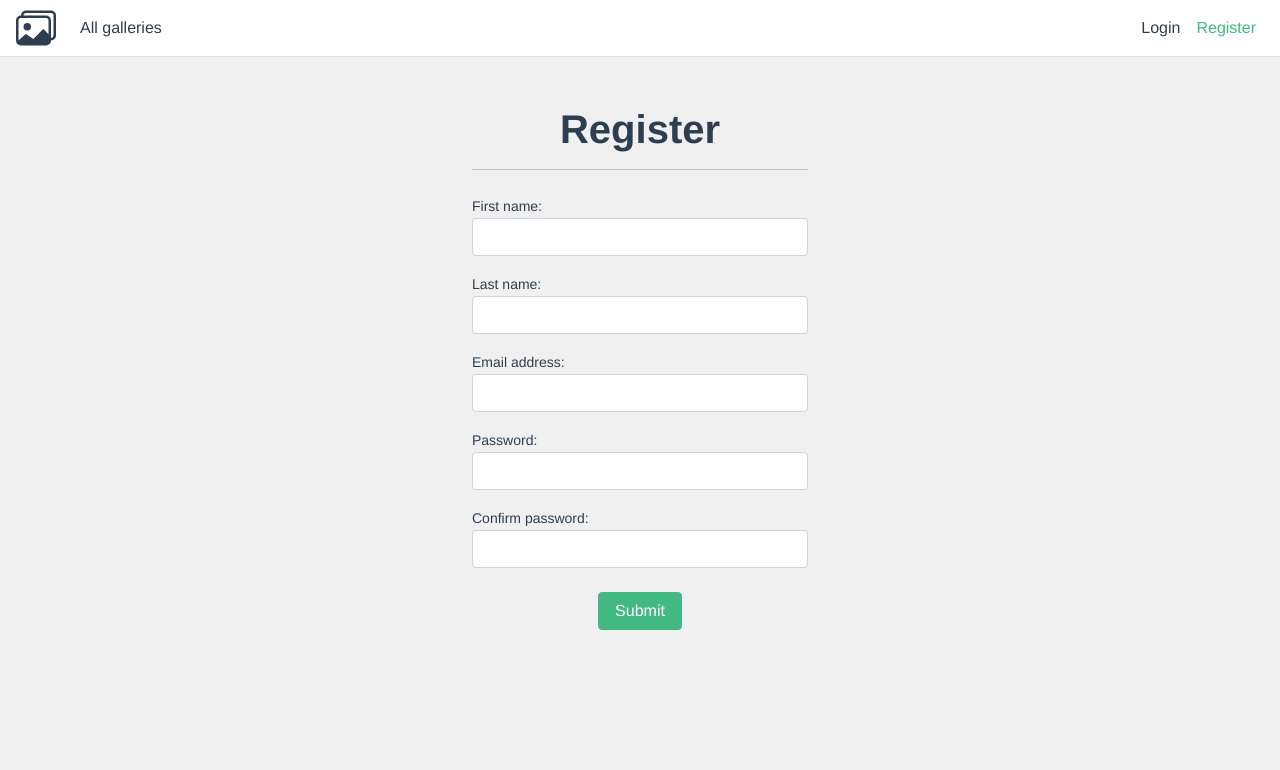
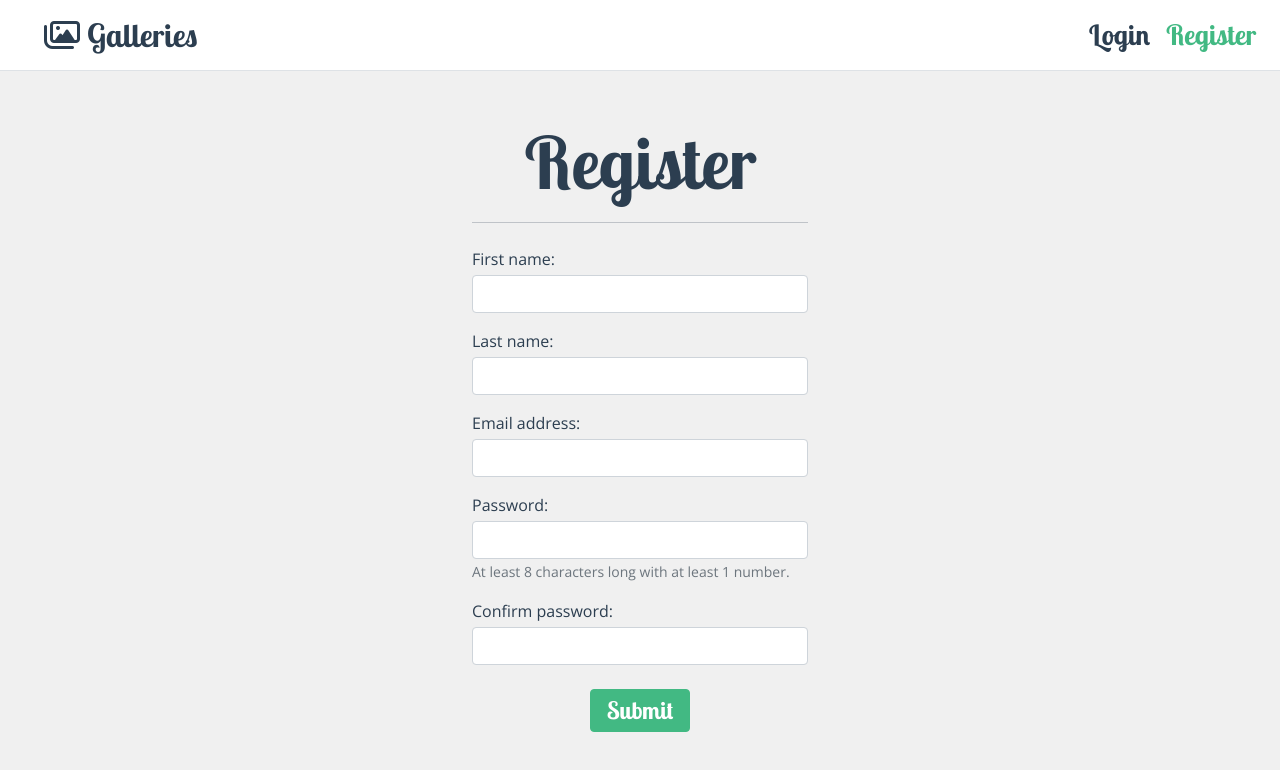
Before and after one commit to krajko/zavrsni-rad, a Vue app in the folder galleries-app/: page /register in a window 1280 px wide. Shown: the top 770 px of the page. Built offline with nearby package versions, Linux system fonts and the light colour scheme.

Commit message:
added fontawesome icons, google fonts, redesigned layout

```diff
--- a/galleries-app/package.json
+++ b/galleries-app/package.json
@@ -8,6 +8,7 @@
     "lint": "vue-cli-service lint"
   },
   "dependencies": {
+    "@fortawesome/fontawesome-free": "^5.15.3",
     "axios": "^0.21.1",
     "bootstrap": "^5.0.2",
     "bootstrap-vue": "^2.21.2",
--- a/galleries-app/public/index.html
+++ b/galleries-app/public/index.html
@@ -5,6 +5,7 @@
     <meta http-equiv="X-UA-Compatible" content="IE=edge">
     <meta name="viewport" content="width=device-width,initial-scale=1.0">
     <link rel="icon" href="<%= BASE_URL %>favicon.ico">
+    <script src="https://kit.fontawesome.com/d29dd0ab69.js" crossorigin="anonymous"></script>
     <title><%= htmlWebpackPlugin.options.title %></title>
   </head>
   <body>
--- a/galleries-app/src/App.vue
+++ b/galleries-app/src/App.vue
@@ -20,7 +20,7 @@ export default {
 
 <style lang="scss">
 #app {
-  font-family: Avenir, Helvetica, Arial, sans-serif;
+  font-family: 'Open Sans', Helvetica, Arial, sans-serif;
   -webkit-font-smoothing: antialiased;
   -moz-osx-font-smoothing: grayscale;
 }
--- a/galleries-app/src/app.scss
+++ b/galleries-app/src/app.scss
@@ -1,6 +1,17 @@
+@import url('https://fonts.googleapis.com/css2?family=Lobster+Two:ital,wght@0,400;0,700;1,400;1,700&family=Open+Sans:ital,wght@0,300;0,400;0,600;0,700;0,800;1,300;1,400;1,600;1,700;1,800&display=swap');
+
+.lobster {
+  font-family: 'Lobster Two', cursive;
+  font-weight: bold;
+}
+
 $primary: #42b983;
 $body-bg: #f0f0f0;
-$body-color: #2c3e50;
+$dark: #2c3e50;
+$body-color: $dark;
+
+$link-color: $dark;
+$link-hover-color: $primary;
 
 $input-btn-focus-color: $primary;
 $input-btn-focus-width: 1px;
@@ -18,6 +29,18 @@ $input-btn-focus-width: 1px;
   }
 }
 
+.display-2 {
+  font-weight: bold;
+}
+
+.ultra-bold {
+  font-weight: 900;
+}
+
+label {
+  margin-bottom: .25rem;
+}
+
 a {
   color: $body-color;
   text-decoration: none;
@@ -30,14 +53,6 @@ a {
     }
 }
 
-.nav-link {
-    color: $body-color;
-
-    &:focus {
-        color: $primary;
-    }
-}
-
 .card {
   transition: ease-in-out 0.5s;
   box-shadow: 0 0 30px rgba(1, 13, 34, 0.2);
--- a/galleries-app/src/components/Navbar.vue
+++ b/galleries-app/src/components/Navbar.vue
@@ -3,27 +3,59 @@
         <div class="container-fluid px-3">
 
             <!-- Left -->
-            <b-icon-images  class="navbar-brand p-0" font-scale="2.5" style="vertical-align: middle;"/>
-            <ul class="navbar-nav">
-                <li class="nav-item">
-                    <router-link to="/" class="nav-link"> All galleries </router-link>
+            <ul class="navbar-nav me-auto">
+                <li class="nav-item mx-3">
+                    <router-link to="/" class="nav-link mx-1">
+                        <h2 class="lobster mb-0">
+                            <i class="far fa-images"></i>
+                            Galleries
+                        </h2>
+                    </router-link>
+                </li>
+
+                <li v-if="isAuth" class="nav-item mx-3">
+                    <router-link to="/me" class="nav-link mx-1">
+                        <h2 class="lobster mb-0">
+                            <i class="far fa-user-circle"></i>
+                            My Galleries
+                        </h2>
+                    </router-link>
+                </li>
+
+                <li v-if="isAuth" class="nav-item mx-3">
+                    <router-link to="/create" class="nav-link mx-1">
+                        <h2 class="lobster mb-0">
+                            <i class="fa fa-plus"></i>
+                            Create
+                        </h2>
+                    </router-link>
                 </li>
             </ul>
 
             <!-- Right -->
             <ul v-if="!isAuth" class="navbar-nav ms-auto">
                 <li class="nav-item">
-                    <router-link to="/login" class="nav-link"> Login </router-link>
+                    <router-link to="/login" class="nav-link">
+                        <h3 class="lobster mb-0">
+                            Login
+                        </h3>
+                    </router-link>
                 </li>
 
                 <li class="nav-item">
-                    <router-link to="/register" class="nav-link"> Register </router-link>
+                    <router-link to="/register" class="nav-link">
+                        <h3 class="lobster mb-0">
+                            Register
+                        </h3>
+                    </router-link>
                 </li>
             </ul>
 
             <ul v-if="isAuth" class="navbar-nav ms-auto">
-                <li class="nav-item">
-                    <button class="btn nav-link" @click="handleLogout"> Logout </button>
+                <li class="nav-item mx-3">
+                    <button class="btn btn-dark px-3" @click="handleLogout">
+                        <strong> Logout </strong>
+                    </button>
                 </li>
             </ul>
         </div>
@@ -54,3 +86,17 @@ export default {
   }
 };
 </script>
+
+<style scoped lang="scss">
+.image-border {
+    border: 4px solid #42b983;
+    border-radius: 50%;
+
+    padding: 0 2px;
+
+ }
+
+ .nav-link:hover {
+     border-color: #359469;
+ }
+</style>
--- a/galleries-app/src/views/Login.vue
+++ b/galleries-app/src/views/Login.vue
@@ -1,7 +1,7 @@
 <template>
     <div class="container mt-5" style="max-width: 360px;">
         <div class="text-center mb-4">
-            <h1> <strong> Login </strong> </h1>
+            <h1 class="display-2 lobster"> Login </h1>
             <hr>
         </div>
 
@@ -9,7 +9,7 @@
 
             <!-- Email -->
             <div class="form-group mb-3">
-                <label> <small> Email address: </small> </label>
+                <label> Email address: </label>
                 <input
                     type="text"
                     class="form-control"
@@ -19,10 +19,6 @@
 
                 <!-- Errors -->
                 <div v-if="$v.credentials.email.$dirty">
-                    <div v-if="!$v.credentials.email.required">
-                        <small class="text-danger"> Email must not be empty. </small>
-                    </div>
-
                     <div v-if="!$v.credentials.email.email">
                         <small class="text-danger"> Not a valid email address. </small>
                     </div>
@@ -31,25 +27,18 @@
 
             <!-- Password -->
             <div class="form-group mb-4">
-                <label> <small> Password: </small></label>
+                <label> Password: </label>
                 <input
                     type="password"
                     class="form-control"
                     :class="{ 'is-invalid': $v.credentials.password.$error }"
                     @blur="setPassword($event.target.value)"
                 />
-
-                <!-- Errors -->
-                <div v-if="$v.credentials.password.$dirty">
-                    <div v-if="!$v.credentials.password.required">
-                        <small class="text-danger"> Password must not be empty. </small>
-                    </div>
-                </div>
             </div>
 
             <!-- Submit -->
             <div class="text-center">
-                <b-button variant="primary" type="submit" class="px-3 mb-3">Submit</b-button>
+                <b-button variant="primary" type="submit" class="px-3 mb-3"> <h4 class="lobster mb-0"> Submit </h4> </b-button>
             </div>
 
             <!-- Invalid -->
--- a/galleries-app/src/views/Register.vue
+++ b/galleries-app/src/views/Register.vue
@@ -1,7 +1,7 @@
 <template>
     <div class="container mt-5" style="max-width: 360px;">
         <div class="text-center mb-4">
-            <h1> <strong> Register </strong> </h1>
+            <h1 class="display-2 lobster"> Register </h1>
             <hr>
         </div>
 
@@ -9,7 +9,7 @@
 
             <!-- First name -->
             <div class="form-group mb-3">
-                <label> <small> First name: </small> </label>
+                <label> First name: </label>
                 <input
                     type="text"
                     class="form-control"
@@ -19,10 +19,6 @@
 
                 <!-- Errors -->
                 <div v-if="$v.data.first_name.$dirty">
-                    <div v-if="!$v.data.first_name.required">
-                        <small class="text-danger"> First name must not be empty. </small>
-                    </div>
-
                     <div v-if="!$v.data.first_name.alpha">
                         <small class="text-danger"> First name must contain only letters. </small>
                     </div>
@@ -31,7 +27,7 @@
 
             <!-- Last name -->
             <div class="form-group mb-3">
-                <label> <small> Last name: </small> </label>
+                <label> Last name: </label>
                 <input
                     type="text"
                     class="form-control"
@@ -41,10 +37,6 @@
 
                 <!-- Errors -->
                 <div v-if="$v.data.last_name.$dirty">
-                    <div v-if="!$v.data.last_name.required">
-                        <small class="text-danger"> Last name must not be empty. </small>
-                    </div>
-
                     <div v-if="!$v.data.last_name.alpha">
                         <small class="text-danger"> Last name must contain only letters. </small>
                     </div>
@@ -53,7 +45,7 @@
 
             <!-- Email -->
             <div class="form-group mb-3">
-                <label> <small> Email address: </small> </label>
+                <label> Email address: </label>
                 <input
                     type="text"
                     class="form-control"
@@ -63,10 +55,6 @@
 
                 <!-- Errors -->
                 <div v-if="$v.data.email.$dirty">
-                    <div v-if="!$v.data.email.required">
-                        <small class="text-danger"> Email must not be empty. </small>
-                    </div>
-
                     <div v-if="!$v.data.email.email">
                         <small class="text-danger"> Not a valid email address. </small>
                     </div>
@@ -75,25 +63,22 @@
 
             <!-- Password -->
             <div class="form-group mb-3">
-                <label> <small> Password: </small> </label>
+                <label> Password: </label>
                 <input
                     type="password"
                     class="form-control"
                     :class="{ 'is-invalid': $v.data.password.$error }"
                     @blur="setPassword($event.target.value)"
                 />
+                <small class="form-text text-muted"> At least 8 characters long with at least 1 number. </small>
 
                 <!-- Errors -->
                 <div v-if="$v.data.password.$dirty">
-                    <div v-if="!$v.data.password.required">
-                        <small class="text-danger"> Password must not be empty. </small>
-                    </div>
-
                     <div v-if="!$v.data.password.minLength">
                         <small class="text-danger"> Password must contain at least 8 characters. </small>
                     </div>
 
-                    <div v-if="!$v.data.password.containsNumber">
+                    <div v-if="!$v.data.password.containsNumber && $v.data.password.required">
                         <small class="text-danger"> Password must contain at least 1 number. </small>
                     </div>
                 </div>
@@ -101,7 +86,7 @@
 
             <!-- Confirm password -->
             <div class="form-group mb-4">
-                <label> <small> Confirm password: </small> </label>
+                <label> Confirm password: </label>
                 <input
                     type="password"
                     class="form-control"
@@ -111,10 +96,6 @@
 
                 <!-- Errors -->
                 <div v-if="$v.data.password_confirmation.$dirty">
-                    <div v-if="!$v.data.password_confirmation.required">
-                        <small class="text-danger"> Password confirmation must not be empty. </small>
-                    </div>
-
                     <div v-if="!$v.data.password_confirmation.sameAs">
                         <small class="text-danger"> Passwords do not match. </small>
                     </div>
@@ -123,7 +104,7 @@
 
             <!-- Submit -->
             <div class="text-center">
-                <b-button variant="primary" type="submit" class="px-3"> Submit </b-button>
+                <b-button variant="primary" type="submit" class="px-3 mb-3"> <h4 class="lobster mb-0"> Submit </h4> </b-button>
             </div>
 
             <!-- Error -->
```
